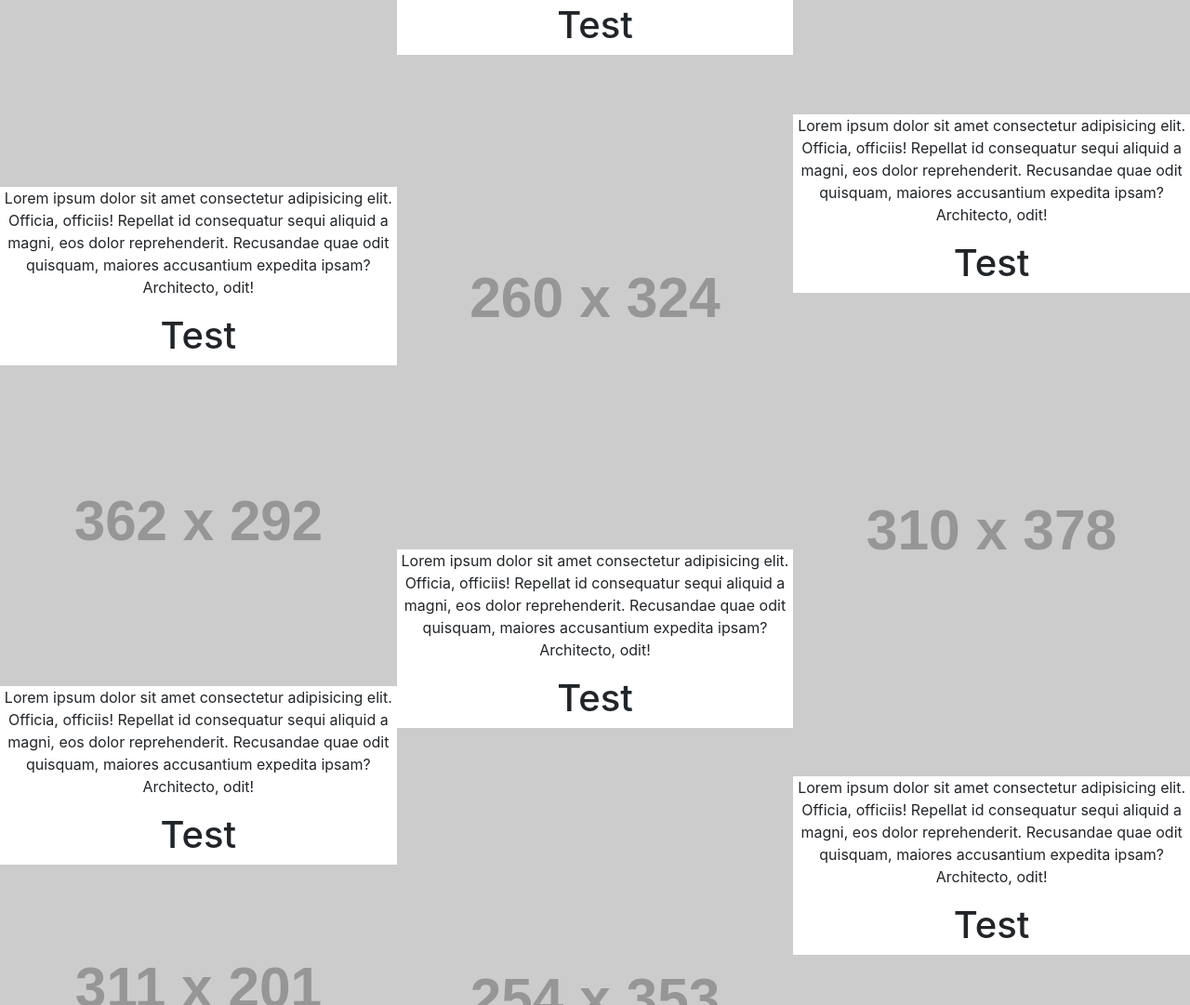
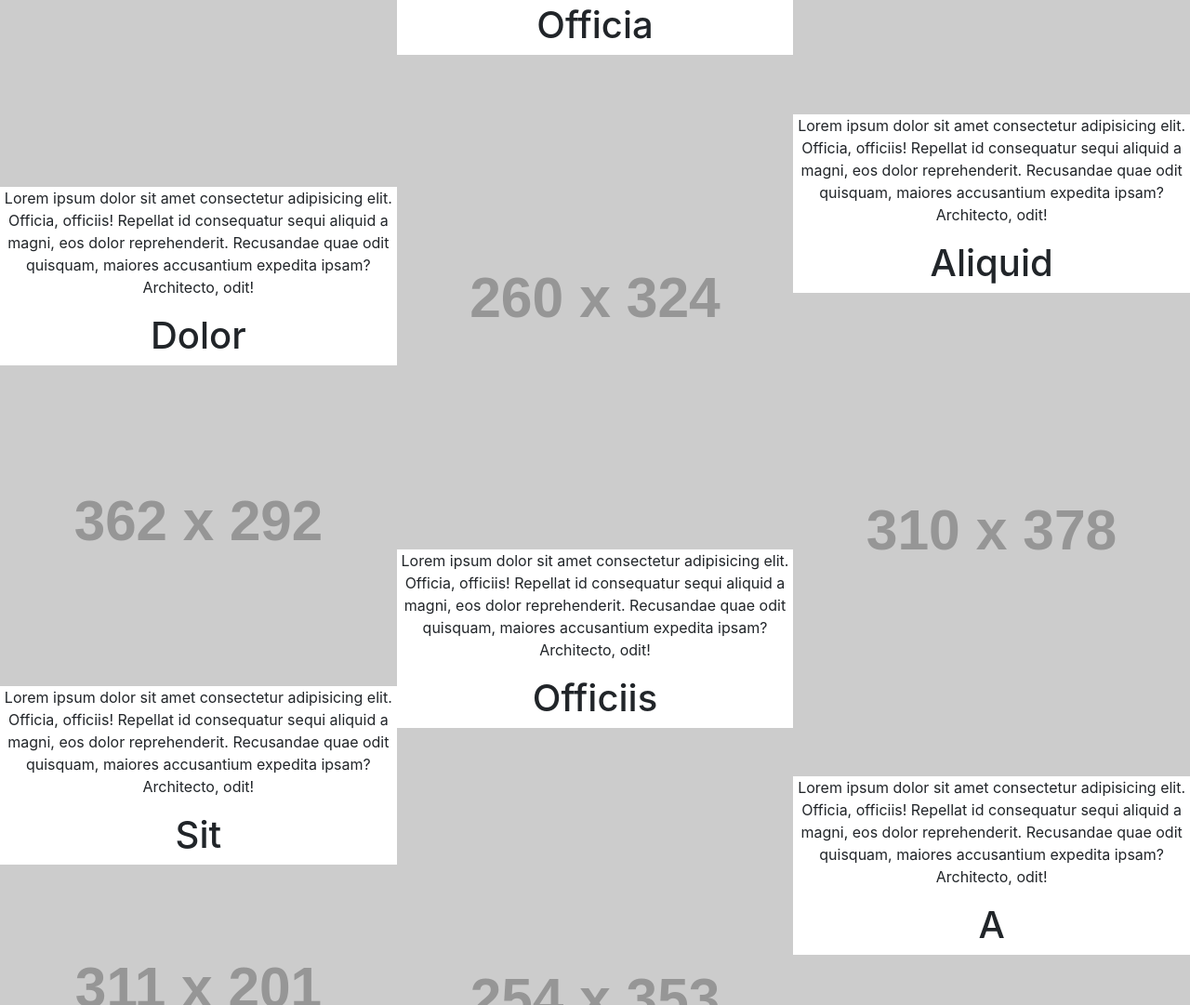
Before and after one commit to internationalhouseofdonald/fetch, a website built with webpack: page src/index.html in a window 1280 px wide. Shown: the part 1719-2800 px from the top of the page at 93% size. Built offline with nearby package versions, Linux system fonts and the light colour scheme; placeholder pictures from the web are drawn by us; a script that the page names is missing.

Commit message:
Minor changes

```diff
--- a/package.json
+++ b/package.json
@@ -6,7 +6,7 @@
   "repository": "?.git",
   "scripts": {
     "test": "echo \"Error: no test specified\" && exit 1",
-    "build": "webpack --watch",
+    "build": "webpack --env=dev",
     "build:dev": "webpack-dev-server --env=dev --watch",
     "build:dist": "webpack --env=prod"
   },
--- a/src/index.html
+++ b/src/index.html
@@ -89,100 +89,99 @@
 
 
 
-
       <div class="row">
         <div class="brick-columns col-12 col-sm-4 p-0">
           <div class="brick text-center">
-            <h1>Test</h1>
+            <h1>Lorem</h1>
             <img src="http://www.placehold.it/332x374" alt="">
             <p>Lorem ipsum dolor sit amet consectetur adipisicing elit. Officia, officiis! Repellat id consequatur sequi aliquid a magni, eos dolor reprehenderit. Recusandae quae odit quisquam, maiores accusantium expedita ipsam? Architecto, odit!</p>
           </div>
           <div class="brick text-center">
-            <h1>Test</h1>
+            <h1>Ipsum</h1>
             <img src="http://www.placehold.it/262x400" alt="">
             <p>Lorem ipsum dolor sit amet consectetur adipisicing elit. Officia, officiis! Repellat id consequatur sequi aliquid a magni, eos dolor reprehenderit. Recusandae quae odit quisquam, maiores accusantium expedita ipsam? Architecto, odit!</p>
           </div>
           <div class="brick text-center">
-            <h1>Test</h1>
+            <h1>Dolor</h1>
             <img src="http://www.placehold.it/362x292" alt="">
             <p>Lorem ipsum dolor sit amet consectetur adipisicing elit. Officia, officiis! Repellat id consequatur sequi aliquid a magni, eos dolor reprehenderit. Recusandae quae odit quisquam, maiores accusantium expedita ipsam? Architecto, odit!</p>
           </div>
           <div class="brick text-center">
-            <h1>Test</h1>
+            <h1>Sit</h1>
             <img src="http://www.placehold.it/311x201" alt="">
             <p>Lorem ipsum dolor sit amet consectetur adipisicing elit. Officia, officiis! Repellat id consequatur sequi aliquid a magni, eos dolor reprehenderit. Recusandae quae odit quisquam, maiores accusantium expedita ipsam? Architecto, odit!</p>
           </div>
           <div class="brick text-center">
-            <h1>Test</h1>
+            <h1>Amet</h1>
             <img src="http://www.placehold.it/202x200" alt="">
             <p>Lorem ipsum dolor sit amet consectetur adipisicing elit. Officia, officiis! Repellat id consequatur sequi aliquid a magni, eos dolor reprehenderit. Recusandae quae odit quisquam, maiores accusantium expedita ipsam? Architecto, odit!</p>
           </div>
           <div class="brick text-center">
-            <h1>Test</h1>
+            <h1>Consectetur</h1>
             <img src="http://www.placehold.it/232x294" alt="">
             <p>Lorem ipsum dolor sit amet consectetur adipisicing elit. Officia, officiis! Repellat id consequatur sequi aliquid a magni, eos dolor reprehenderit. Recusandae quae odit quisquam, maiores accusantium expedita ipsam? Architecto, odit!</p>
           </div>
         </div>
         <div class="brick-columns col-12 col-sm-4 p-0">
           <div class="brick text-center">
-            <h1>Test</h1>
+            <h1>Adipisicing</h1>
             <img src="http://www.placehold.it/295x254" alt="">
             <p>Lorem ipsum dolor sit amet consectetur adipisicing elit. Officia, officiis! Repellat id consequatur sequi aliquid a magni, eos dolor reprehenderit. Recusandae quae odit quisquam, maiores accusantium expedita ipsam? Architecto, odit!</p>
           </div>
           <div class="brick text-center">
-            <h1>Test</h1>
+            <h1>Elit</h1>
             <img src="http://www.placehold.it/211x213" alt="">
             <p>Lorem ipsum dolor sit amet consectetur adipisicing elit. Officia, officiis! Repellat id consequatur sequi aliquid a magni, eos dolor reprehenderit. Recusandae quae odit quisquam, maiores accusantium expedita ipsam? Architecto, odit!</p>
           </div>
           <div class="brick text-center">
-            <h1>Test</h1>
+            <h1>Officia</h1>
             <img src="http://www.placehold.it/260x324" alt="">
             <p>Lorem ipsum dolor sit amet consectetur adipisicing elit. Officia, officiis! Repellat id consequatur sequi aliquid a magni, eos dolor reprehenderit. Recusandae quae odit quisquam, maiores accusantium expedita ipsam? Architecto, odit!</p>
           </div>
           <div class="brick text-center">
-            <h1>Test</h1>
+            <h1>Officiis</h1>
             <img src="http://www.placehold.it/254x353" alt="">
             <p>Lorem ipsum dolor sit amet consectetur adipisicing elit. Officia, officiis! Repellat id consequatur sequi aliquid a magni, eos dolor reprehenderit. Recusandae quae odit quisquam, maiores accusantium expedita ipsam? Architecto, odit!</p>
           </div>
           <div class="brick text-center">
-            <h1>Test</h1>
+            <h1>Repellat</h1>
             <img src="http://www.placehold.it/202x308" alt="">
             <p>Lorem ipsum dolor sit amet consectetur adipisicing elit. Officia, officiis! Repellat id consequatur sequi aliquid a magni, eos dolor reprehenderit. Recusandae quae odit quisquam, maiores accusantium expedita ipsam? Architecto, odit!</p>
           </div>
           <div class="brick text-center">
-            <h1>Test</h1>
+            <h1>Id</h1>
             <img src="http://www.placehold.it/361x378" alt="">
             <p>Lorem ipsum dolor sit amet consectetur adipisicing elit. Officia, officiis! Repellat id consequatur sequi aliquid a magni, eos dolor reprehenderit. Recusandae quae odit quisquam, maiores accusantium expedita ipsam? Architecto, odit!</p>
           </div>
         </div>
         <div class="brick-columns col-12 col-sm-4 p-0">
           <div class="brick text-center">
-            <h1>Test</h1>
+            <h1>Consequatur</h1>
             <img src="http://www.placehold.it/269x367" alt="">
             <p>Lorem ipsum dolor sit amet consectetur adipisicing elit. Officia, officiis! Repellat id consequatur sequi aliquid a magni, eos dolor reprehenderit. Recusandae quae odit quisquam, maiores accusantium expedita ipsam? Architecto, odit!</p>
           </div>
           <div class="brick text-center">
-            <h1>Test</h1>
+            <h1>Sequi</h1>
             <img src="http://www.placehold.it/285x315" alt="">
             <p>Lorem ipsum dolor sit amet consectetur adipisicing elit. Officia, officiis! Repellat id consequatur sequi aliquid a magni, eos dolor reprehenderit. Recusandae quae odit quisquam, maiores accusantium expedita ipsam? Architecto, odit!</p>
           </div>
           <div class="brick text-center">
-            <h1>Test</h1>
+            <h1>Aliquid</h1>
             <img src="http://www.placehold.it/310x378" alt="">
             <p>Lorem ipsum dolor sit amet consectetur adipisicing elit. Officia, officiis! Repellat id consequatur sequi aliquid a magni, eos dolor reprehenderit. Recusandae quae odit quisquam, maiores accusantium expedita ipsam? Architecto, odit!</p>
           </div>
           <div class="brick text-center">
-            <h1>Test</h1>
+            <h1>A</h1>
             <img src="http://www.placehold.it/392x327" alt="">
             <p>Lorem ipsum dolor sit amet consectetur adipisicing elit. Officia, officiis! Repellat id consequatur sequi aliquid a magni, eos dolor reprehenderit. Recusandae quae odit quisquam, maiores accusantium expedita ipsam? Architecto, odit!</p>
           </div>
           <div class="brick text-center">
-            <h1>Test</h1>
+            <h1>Magni</h1>
             <img src="http://www.placehold.it/245x225" alt="">
             <p>Lorem ipsum dolor sit amet consectetur adipisicing elit. Officia, officiis! Repellat id consequatur sequi aliquid a magni, eos dolor reprehenderit. Recusandae quae odit quisquam, maiores accusantium expedita ipsam? Architecto, odit!</p>
           </div>
           <div class="brick text-center">
-            <h1>Test</h1>
+            <h1>Eos</h1>
             <img src="http://www.placehold.it/308x339" alt="">
             <p>Lorem ipsum dolor sit amet consectetur adipisicing elit. Officia, officiis! Repellat id consequatur sequi aliquid a magni, eos dolor reprehenderit. Recusandae quae odit quisquam, maiores accusantium expedita ipsam? Architecto, odit!</p>
           </div>
```
